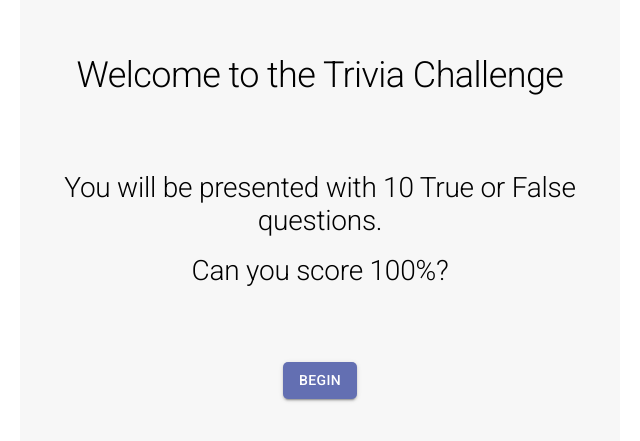
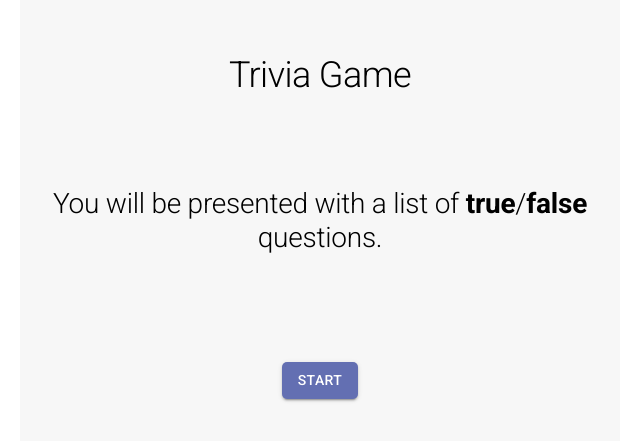
Before and after one commit to quiaro/trivia-demo, a React (Create React App) app: page / in a window 1280 px wide. Shown: the part 171-612 px from the top of the page, without its empty margins (320-960 px from the left). Built offline with nearby package versions, Linux system fonts and the light colour scheme; no server answers; what inflected, miragejs would draw is missing.

Commit message:
Change copy

```diff
--- a/package.json
+++ b/package.json
@@ -1,5 +1,5 @@
 {
-  "name": "react-trivia",
+  "name": "trivia-demo",
   "version": "0.1.0",
   "private": true,
   "dependencies": {
--- a/src/pages/Home.jsx
+++ b/src/pages/Home.jsx
@@ -46,22 +46,20 @@ const Home = () => {
     <div className={classes.container}>
       <header className={classes.header}>
         <Typography variant="h1" align="center">
-          Welcome to the Trivia Challenge
+          Trivia Game
         </Typography>
       </header>
       <main className={classes.main}>
         <div>
           <Typography variant="h2" paragraph>
-            You will be presented with 10 True or False questions.
-          </Typography>
-          <Typography variant="h2" component="span" display="block">
-            Can you score 100%?
+            You will be presented with a list of <b>true</b>/<b>false</b>{" "}
+            questions.
           </Typography>
         </div>
       </main>
       <footer className={classes.footer}>
         <ButtonPrimary onClick={() => navigate(`/trivia/${NEW_TRIVIA_ID}`)}>
-          Begin
+          Start
         </ButtonPrimary>
       </footer>
     </div>
```
